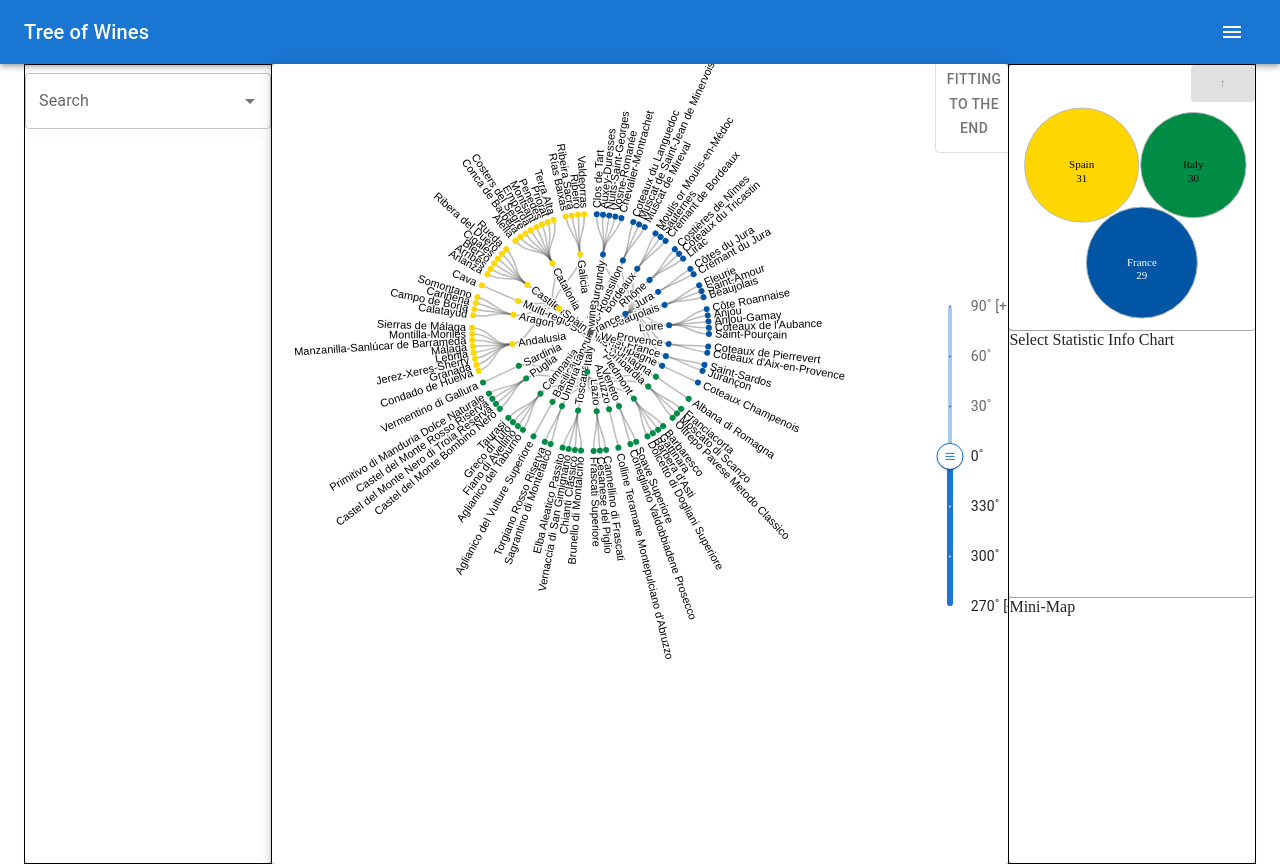
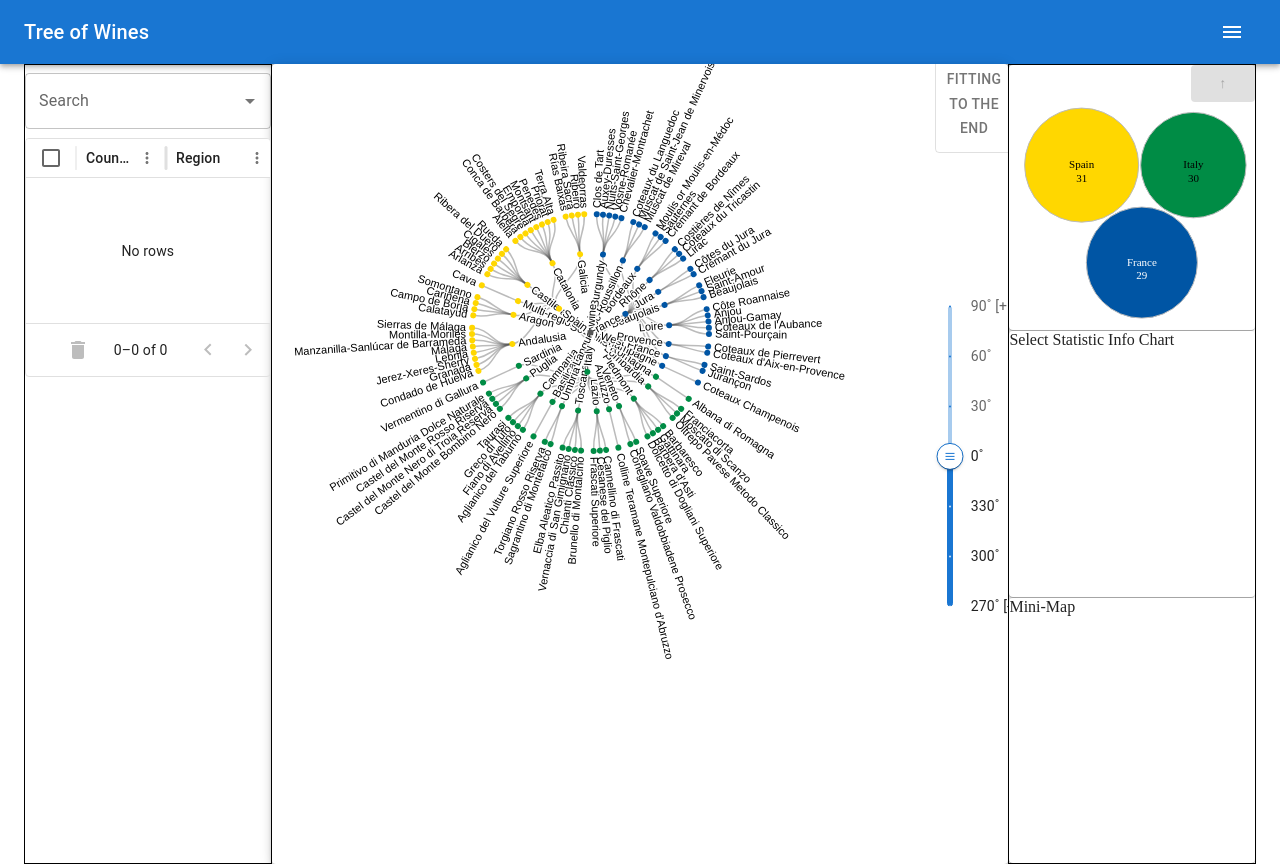
Before and after one commit to ptyoiy/Tree-of-Wine, a React (Vite) app: page / in a window 1280 px wide. Built offline with nearby package versions, Linux system fonts and the light colour scheme.

Commit message:
feat: add selection table

```diff
--- a/package.json
+++ b/package.json
@@ -14,6 +14,7 @@
     "@emotion/styled": "^11.13.0",
     "@mui/icons-material": "^5.16.7",
     "@mui/material": "^5.16.7",
+    "@mui/x-data-grid": "^7.14.0",
     "@types/d3": "^7.4.3",
     "d3": "^7.9.0",
     "papaparse": "^5.4.1",
--- a/src/components/layout/sections/LeftSection.tsx
+++ b/src/components/layout/sections/LeftSection.tsx
@@ -1,11 +1,8 @@
-import { Box, Paper } from '@mui/material';
-import { useRecoilValue } from 'recoil';
-import { wineSelectionSelector } from '../../../recoil/search';
+import { Box } from '@mui/material';
 import { Search } from '../search';
+import { Table } from '../table';
 
 const LeftSection = () => {
-  const selection = useRecoilValue(wineSelectionSelector);
-
   return (
     <Box
       sx={{
@@ -17,11 +14,7 @@ const LeftSection = () => {
       }}
     >
       <Search />
-      <Paper>
-        {selection.map((sel) => (
-          <p key={sel.Designation}>{sel.Designation}</p>
-        ))}
-      </Paper>
+      <Table />
     </Box>
   );
 };
--- /dev/null
+++ b/src/components/layout/table/Table.tsx
@@ -0,0 +1,98 @@
+/* eslint-disable react-hooks/exhaustive-deps */
+import DeleteIcon from '@mui/icons-material/Delete';
+import { Button } from '@mui/material';
+import {
+  DataGrid,
+  GridCallbackDetails,
+  GridColDef,
+  GridPagination,
+  GridRowSelectionModel,
+  GridValidRowModel,
+} from '@mui/x-data-grid';
+import { useCallback, useState } from 'react';
+import { useRecoilValue, useSetRecoilState } from 'recoil';
+import { wineSelectionAtom, wineSelectionSelector } from '../../../recoil/search';
+import { Rows } from '../../../recoil/table';
+const columns: GridColDef<Rows[][number]>[] = [
+  { field: 'Country', headerName: 'Country', width: 90 },
+  {
+    field: 'Region',
+    headerName: 'Region',
+    width: 110,
+  },
+  {
+    field: 'Designation',
+    headerName: 'Designation',
+    width: 110,
+  },
+  // {
+  //   field: 'age',
+  //   headerName: 'Age',
+  //   type: 'number',
+  //   width: 110,
+  // },
+  // {
+  //   field: 'fullName',
+  //   headerName: 'Full name',
+  //   description: 'This column has a value getter and is not sortable.',
+  //   sortable: false,
+  //   width: 160,
+  //   valueGetter: (value, row) => `${row.firstName || ''} ${row.lastName || ''}`,
+  // },
+];
+
+export default function Table() {
+  const setSelection = useSetRecoilState(wineSelectionAtom);
+  const rows = useRecoilValue(wineSelectionSelector);
+  const [selectedRows, setSelectedRows] = useState<GridValidRowModel[]>([]);
+
+  const handleRowSelection = useCallback(
+    (_idx: GridRowSelectionModel, details: GridCallbackDetails) => {
+      setSelectedRows([...details.api.getSelectedRows().values()]);
+    },
+    []
+  );
+  // 선택된 행 삭제 핸들러
+  const handleDelete = useCallback(() => {
+    setSelection((prevSelection) => prevSelection.difference(new Set(selectedRows)));
+    setSelectedRows([]); // 삭제 후 선택 해제
+  }, [selectedRows]);
+
+  return (
+    <>
+      <DataGrid
+        sx={{ height: `33%` }}
+        density="compact"
+        rows={rows}
+        columns={columns}
+        initialState={{
+          pagination: {
+            paginationModel: {
+              pageSize: 5,
+            },
+          },
+        }}
+        slots={{
+          pagination() {
+            return (
+              <div style={{ display: 'flex' }}>
+                <Button
+                  sx={{ minWidth: 'fit-content', padding: 0 }}
+                  disabled={!selectedRows.length}
+                  onClick={handleDelete}
+                >
+                  <DeleteIcon />
+                </Button>
+                <GridPagination />
+              </div>
+            );
+          },
+        }}
+        pageSizeOptions={[5]}
+        checkboxSelection
+        disableRowSelectionOnClick
+        onRowSelectionModelChange={handleRowSelection}
+      />
+    </>
+  );
+}
--- /dev/null
+++ b/src/components/layout/table/index.ts
@@ -0,0 +1 @@
+export { default as Table } from './Table';
--- /dev/null
+++ b/src/recoil/table/index.ts
@@ -0,0 +1,21 @@
+import { selector } from 'recoil';
+import { WineData } from '../../utils/makeTree';
+import { wineSelectionSelector } from '../search';
+
+export type Rows = Pick<WineData, 'Country' | 'Region'> & { id: string };
+
+export const wineSelectionTableSelector = selector({
+  key: 'wineSelectionTableSelector',
+  get: ({ get }) => {
+    const selection = get(wineSelectionSelector).map(
+      ({ Country, Region, Designation }): Rows => ({
+        Country,
+        Region,
+        id: Designation,
+      })
+    );
+
+    console.log('selection table selector', selection);
+    return selection;
+  },
+});
--- a/src/recoil/wineData/index.ts
+++ b/src/recoil/wineData/index.ts
@@ -15,7 +15,10 @@ export const wineCsvDataSelector = selector<WineData[]>({
       const result = await reader?.read();
       const decoder = new TextDecoder('utf-8');
       const csv = decoder.decode(result?.value);
-      const parsedData = Papa.parse<WineData>(csv, { header: true }).data;
+      const parsedData = Papa.parse<WineData>(csv, { header: true }).data.map((d, i) => ({
+        ...d,
+        id: i.toString(),
+      }));
 
       return parsedData;
     } catch (e) {
--- a/src/utils/makeTree.ts
+++ b/src/utils/makeTree.ts
@@ -6,6 +6,7 @@ export type WineData = {
   Latitude: string;
   Longitude: string;
   Region: string;
+  id: string
 };
 
 export type Tree = {
```
Also changed, not shown: 1 other file (tests, documents, lock files or other folders).
